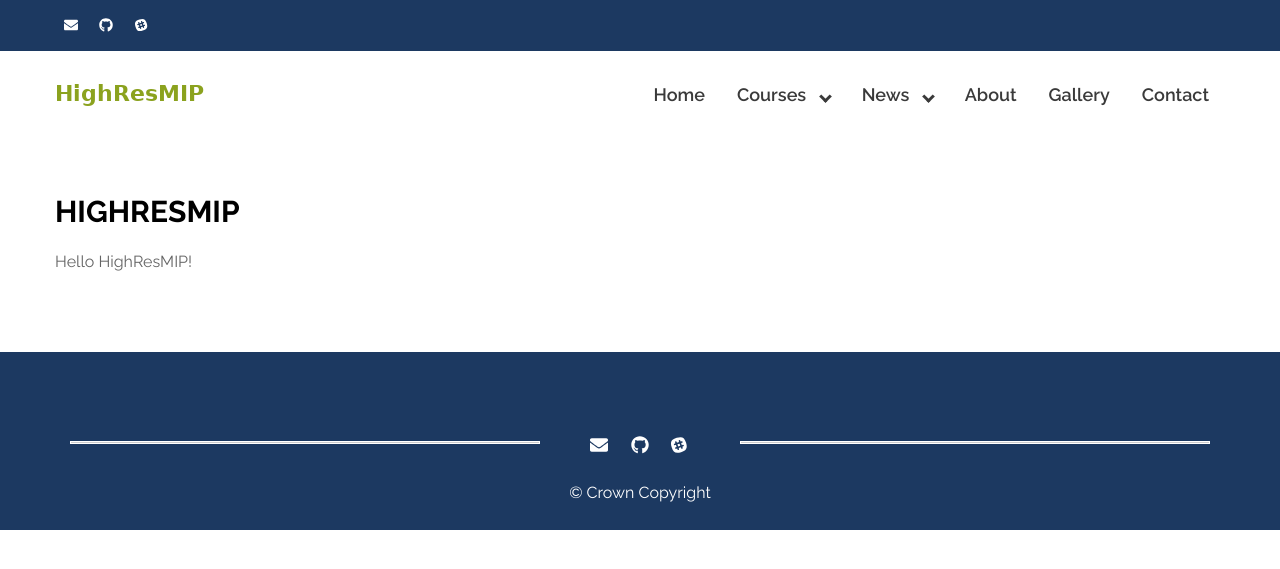
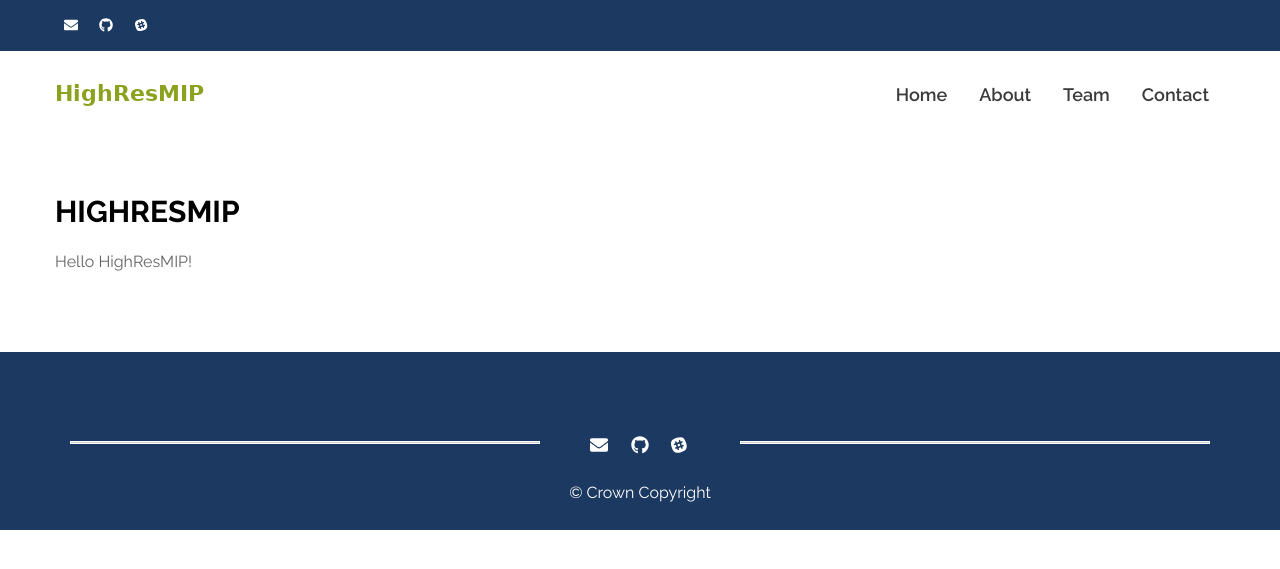
Before and after one commit to HighResMIP2/HighResMIP2.github.io, a Jekyll site: the page built from index.md, in a window 1280 px wide. Shown: the top 569 px of the page. Built offline with Jekyll 4.4.1, drawn with Linux system fonts in a browser that asks for light colours.

Commit message:
Menu now complete

```diff
--- a/_layouts/base_highresmip.html
+++ b/_layouts/base_highresmip.html
@@ -62,7 +62,7 @@
 						<nav class="nav-desktop">
 							<ul class="menu-list">
 								<li><a href="/">Home</a></li>
-								<li class="menu-parent">Courses
+								<!-- <li class="menu-parent">Courses
 									<ul class="sub-menu">
 										<li><a href="#">Child</a></li>
 										<li><a href="#">Child</a></li>
@@ -73,15 +73,15 @@
 											</ul>
 										</li>
 									</ul>
-								</li>
-								<li class="menu-parent">News
+								</li> -->
+								<!-- <li class="menu-parent">News
 									<ul class="sub-menu">
 										<li><a href="#">Child</a></li>
 										<li><a href="#">Child</a></li>
 									</ul>
-								</li>
-								<li><a href="">About</a></li>
-								<li><a href="">Gallery</a></li>
+								</li> -->
+								<li><a href="/about/">About</a></li>
+								<li><a href="/team/">Team</a></li>
 								<li><a href="/contact/">Contact</a></li>
 							</ul>
 						</nav>
```
